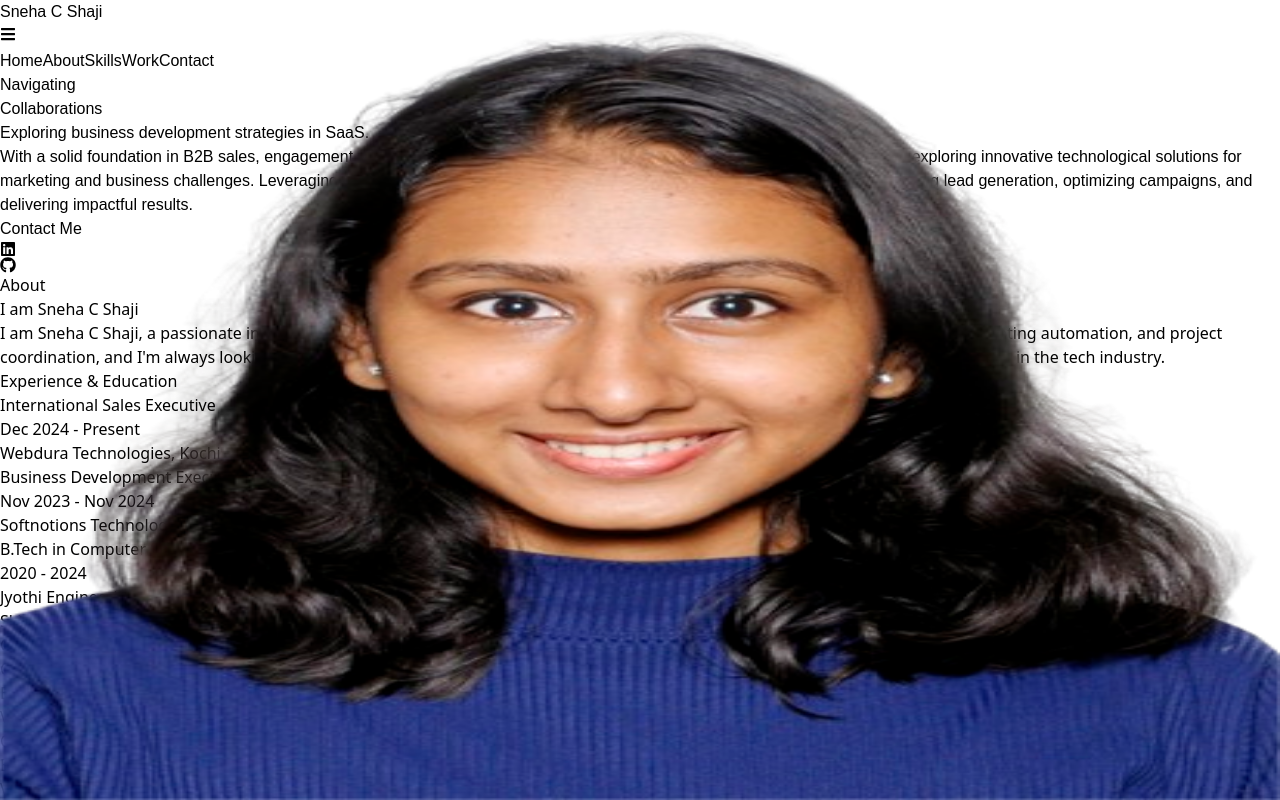
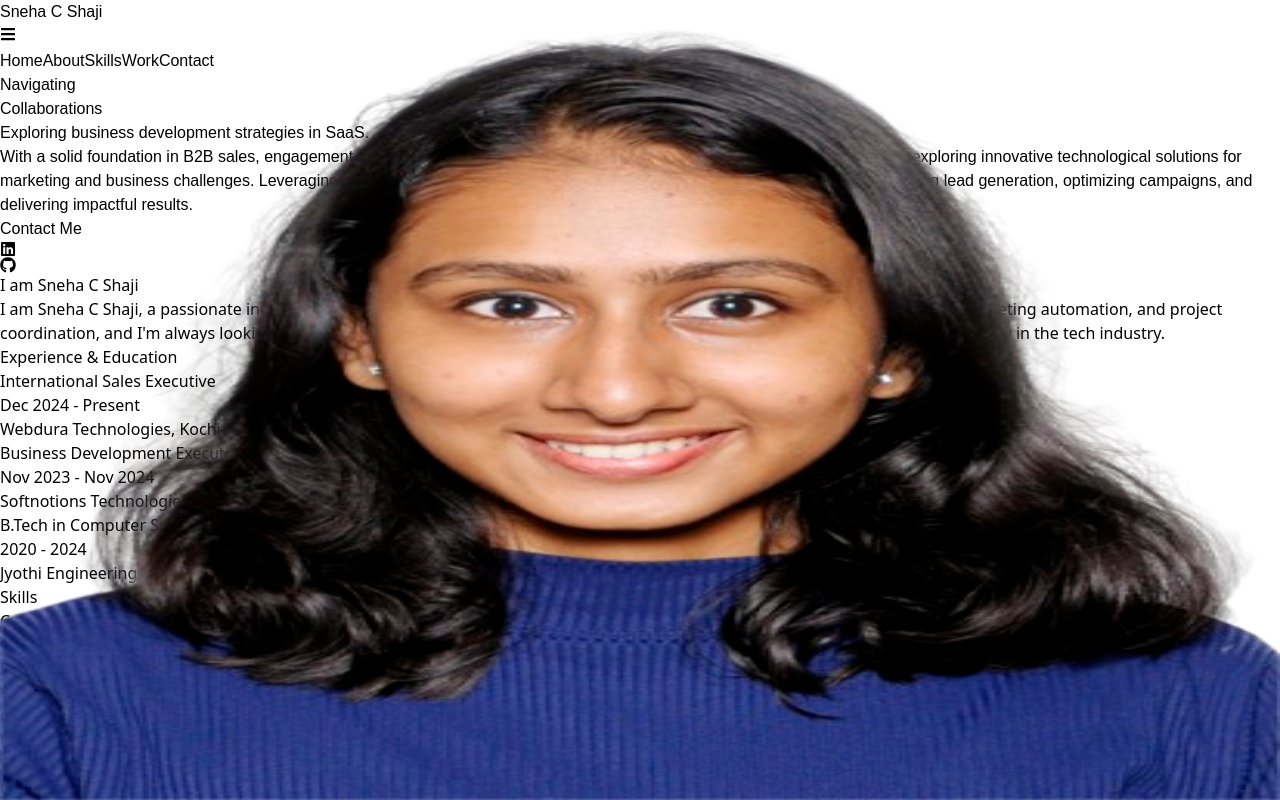
Before and after one commit to sneha2180/sneha-portfolio-react2, a Next.js app: page / in a window 1280 px wide. Shown: the top 800 px of the page. Built offline with nearby package versions, Linux system fonts and the light colour scheme.

Commit message:
About Heading removed

```diff
--- a/package.json
+++ b/package.json
@@ -9,7 +9,7 @@
     "lint": "next lint"
   },
   "dependencies": {
-    "next": "15.1.3",
+    "next": "^15.1.3",
     "react": "^19.0.0",
     "react-dom": "^19.0.0",
     "react-icons": "^5.4.0"
--- a/src/components/About.tsx
+++ b/src/components/About.tsx
@@ -2,13 +2,13 @@ import React from "react";
 
 const About = () => {
   return (
-    <section id="about" className="py-20 bg-slate-50 flex flex-col items-center justify-center">
-      {/* Section Heading */}
+    <section id="about" className=" bg-slate-50 flex flex-col items-center justify-center">
+      {/* Section Heading
       <div className="container mx-auto px-4 max-w-2xl mb-8">
         <h2 className="text-3xl md:text-4xl font-bold text-slate-800 text-center">
           About
         </h2>
-      </div>
+      </div> */}
 
       {/* Main Content */}
       <div className="container mx-auto px-4 flex flex-col md:flex-row">
```
Also changed, not shown: 1 other file (tests, documents, lock files or other folders).
